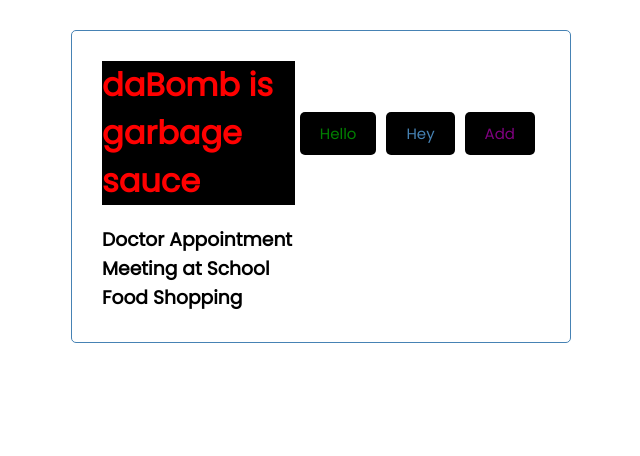
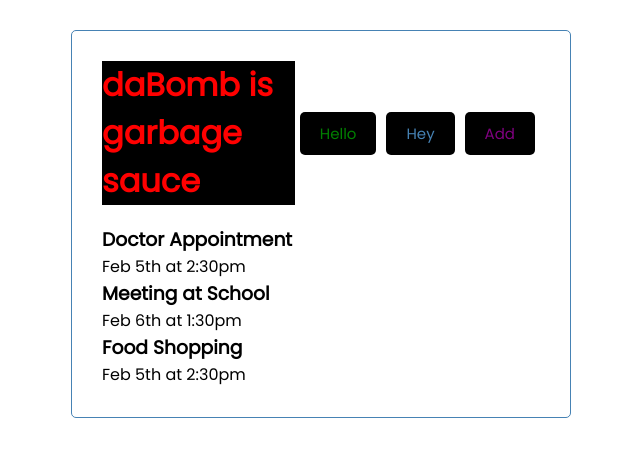
Before and after one commit to GreshamFedora/React-task-tracker, a React (Create React App) app: page / in a window 1280 px wide. Shown: the top 456 px of the page, without its empty margins (319-959 px from the left). Built offline with nearby package versions, Linux system fonts and the light colour scheme.

Commit message:
updated Task component to include date

```diff
--- a/src/components/Task.js
+++ b/src/components/Task.js
@@ -2,6 +2,7 @@ const Task = ({task}) => {
   return (
     <div className="task">
         <h3>{task.text}</h3>
+        <p>{task.day}</p>
     </div>
   )
 }
```
